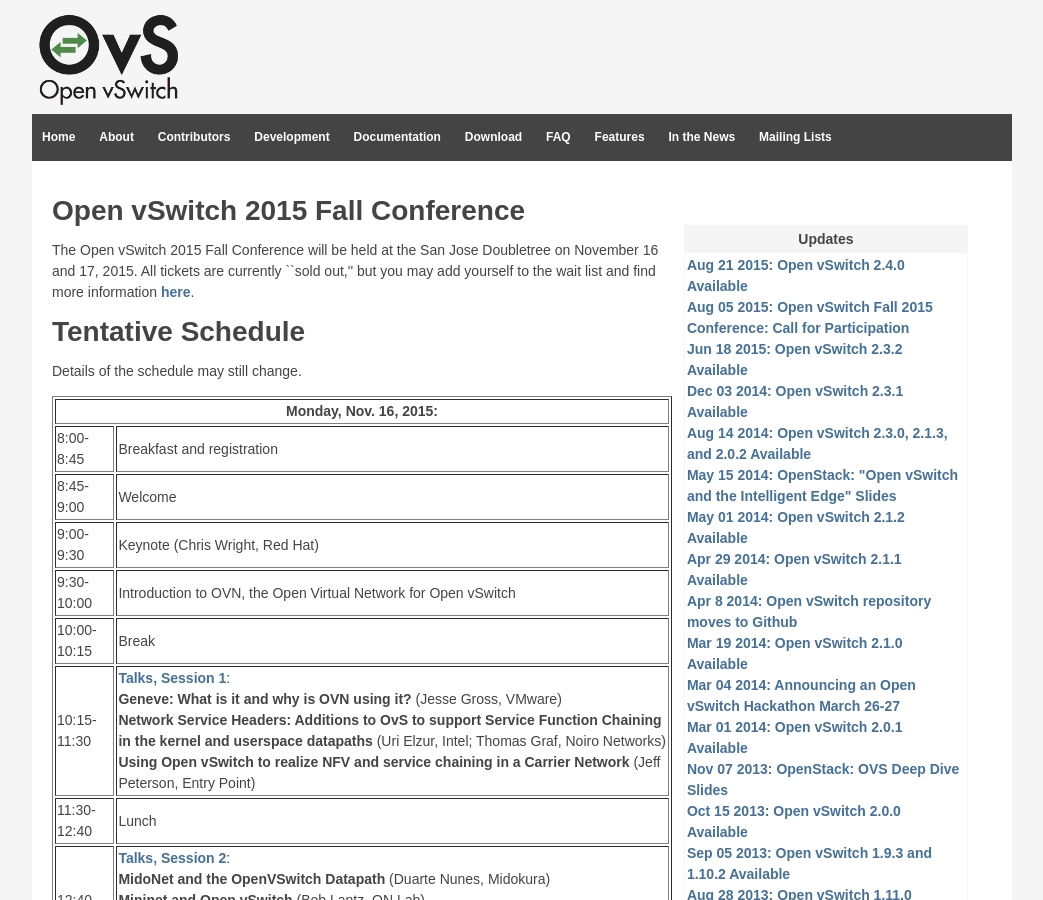
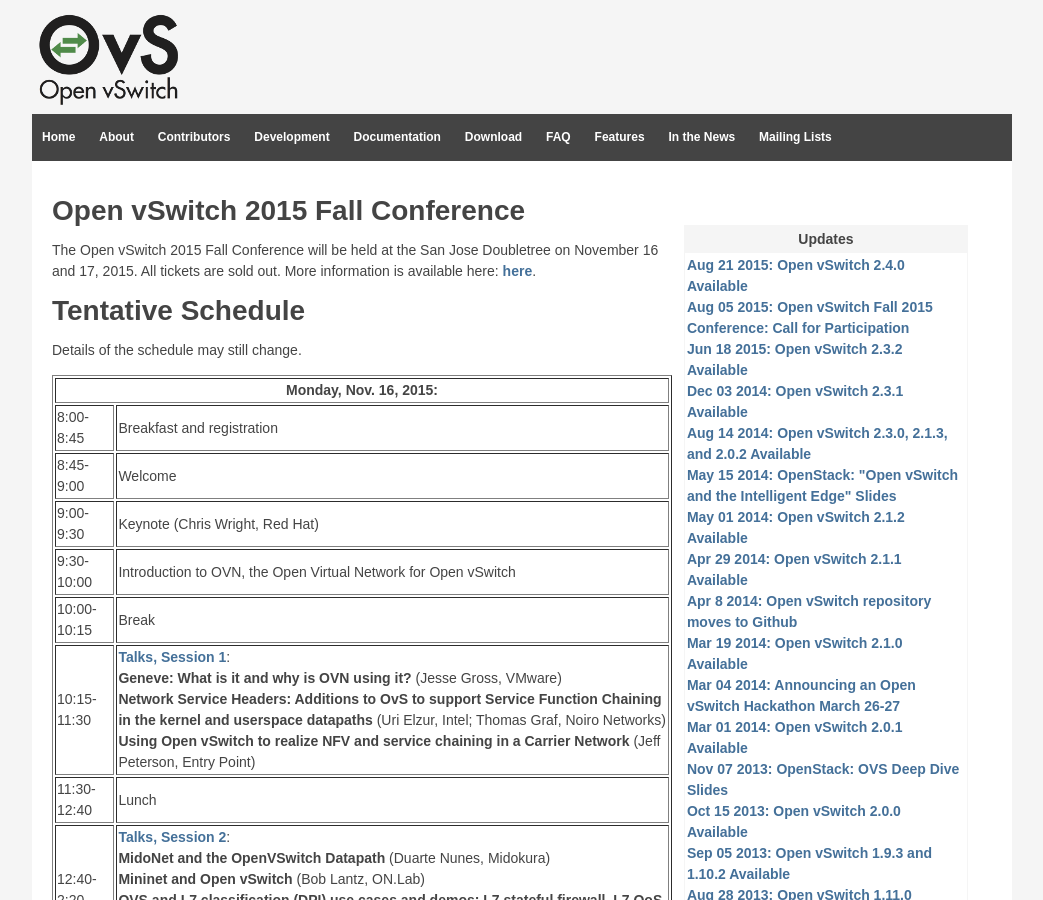
Before and after one commit to openvswitch/openvswitch.github.io, a Jekyll site: the page built from support/ovscon2015/index.html, in a window 1280 px wide and 900 px high. Shown: the whole window, without its empty margins (118-1161 px from the left). Built offline with Jekyll 4.4.1, drawn with Linux system fonts in a browser that asks for light colours.

Commit message:
ovscon2015: Don't bother mentioning wait list.
You're not going to get in.

```diff
--- a/support/ovscon2015/index.html
+++ b/support/ovscon2015/index.html
@@ -17,9 +17,8 @@
 ---
 <p>
   The Open vSwitch 2015 Fall Conference will be held at the San Jose
-  Doubletree on November 16 and 17, 2015.  All tickets are currently
-  ``sold out,'' but you may add yourself to the wait list and find
-  more information
+  Doubletree on November 16 and 17, 2015.  All tickets are sold out.
+  More information is available here:
   <a href=https://www.eventbrite.com/e/open-vswitch-fall-2015-conference-tickets-18029784571>here</a>.
 </p>
 
```
